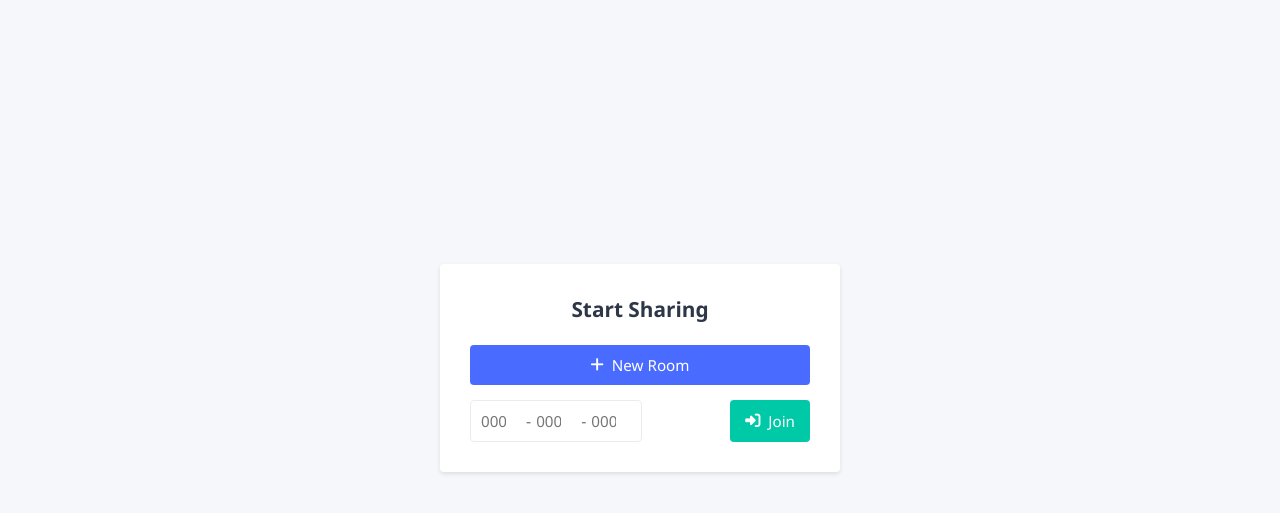
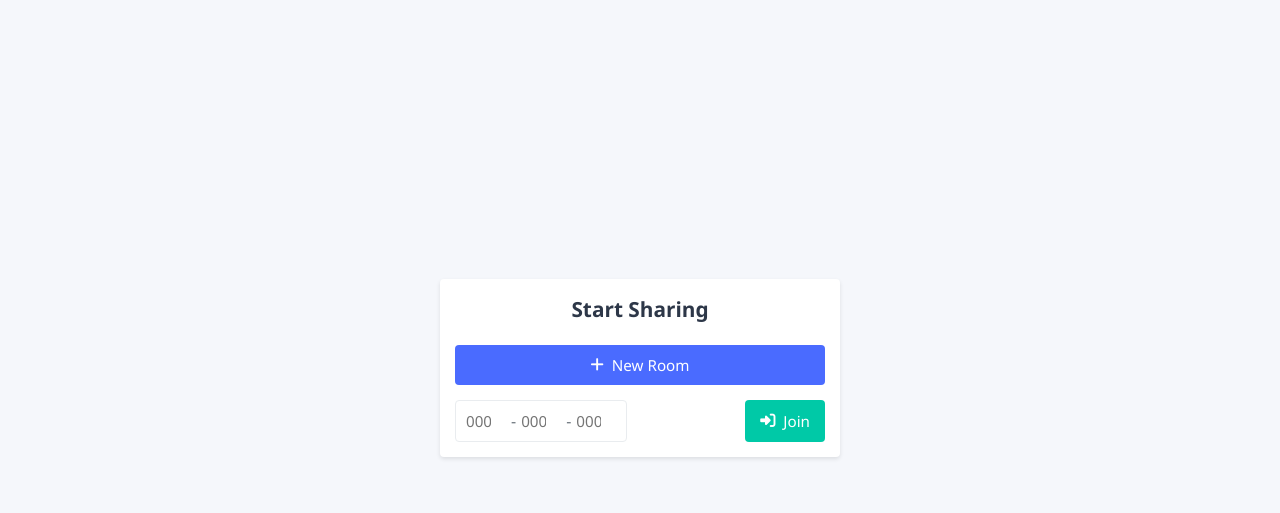
Before and after one commit to theriturajps/ShhNote, a website with bundled scripts: page public/index.html in a window 1280 px wide. Shown: the part 65-578 px from the top of the page. Built offline with nearby package versions, Linux system fonts and the light colour scheme.

Commit message:
Adjust welcome card padding for improved layout

```diff
--- a/public/css/style.css
+++ b/public/css/style.css
@@ -126,7 +126,7 @@ main {
 
 .welcome-card {
   background: white;
-  padding: 30px;
+  padding: 15px;
   border-radius: var(--border-radius);
   box-shadow: var(--shadow);
   width: 100%;
```
